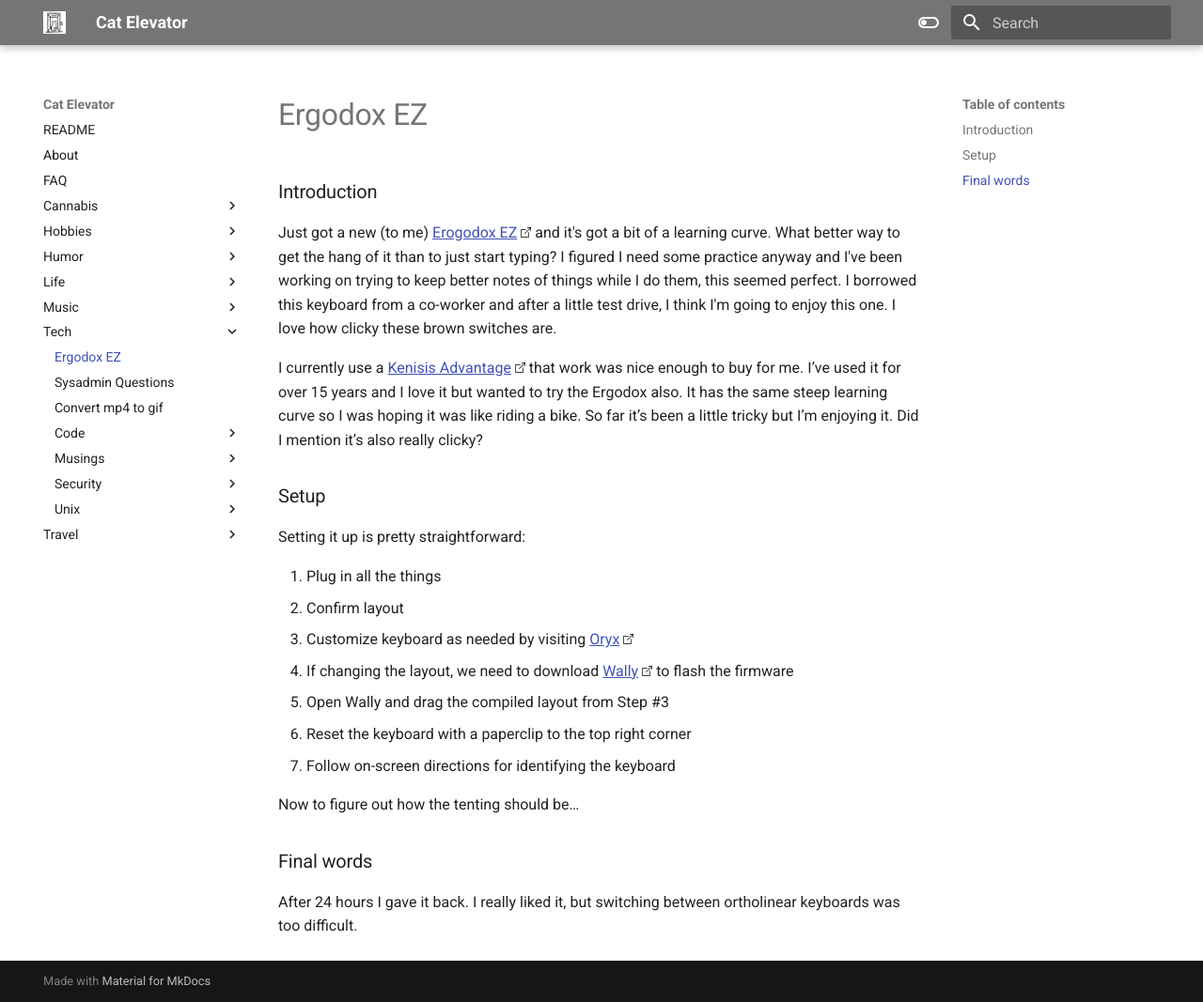
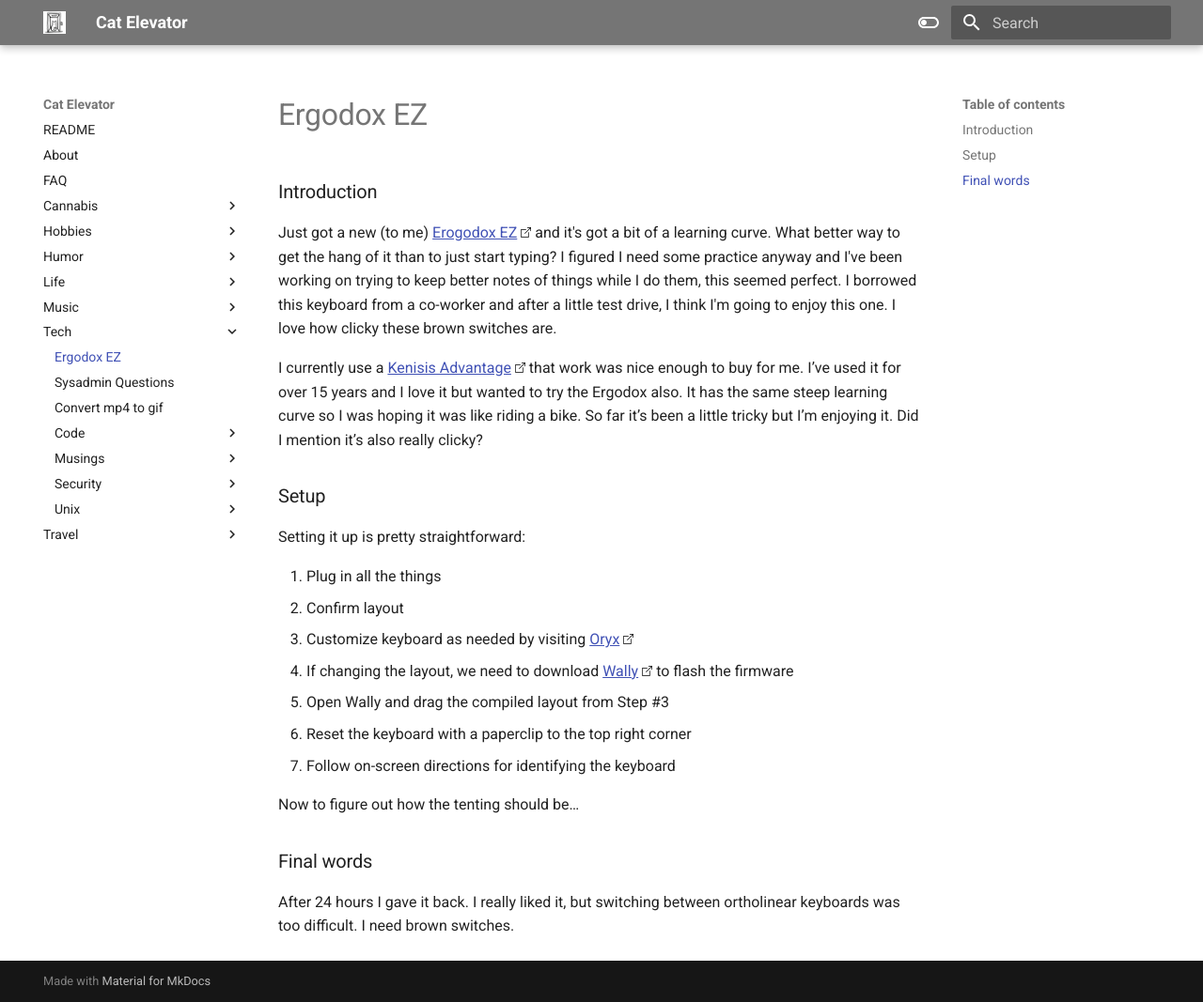
Before and after one commit to los7key/garden, an MkDocs documentation site: the page built from docs/tech/ergodox.md, in a window 1280 px wide and 1067 px high. Shown: the whole window at 94% size. Built offline with MkDocs 1.6.1 and Material for MkDocs 9.7.7, drawn with Linux system fonts in a browser that asks for light colours.

Commit message:
ergodox fail

```diff
--- a/docs/tech/ergodox.md
+++ b/docs/tech/ergodox.md
@@ -24,4 +24,4 @@
 Now to figure out how the tenting should be…
 
 ## Final words
-After 24 hours I gave it back.  I really liked it, but switching between ortholinear keyboards was too difficult.
+After 24 hours I gave it back.  I really liked it, but switching between ortholinear keyboards was too difficult.  I need brown switches.
```
